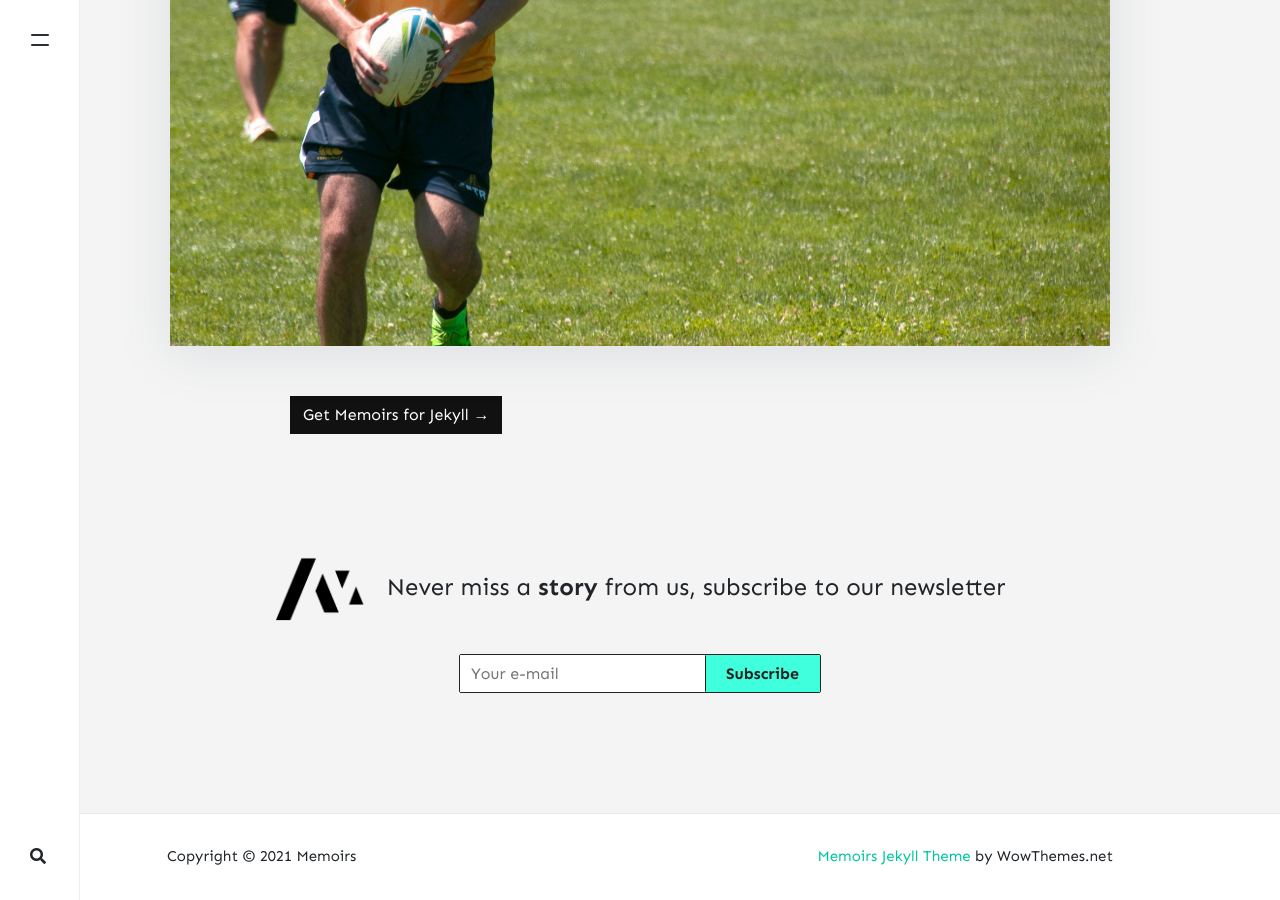
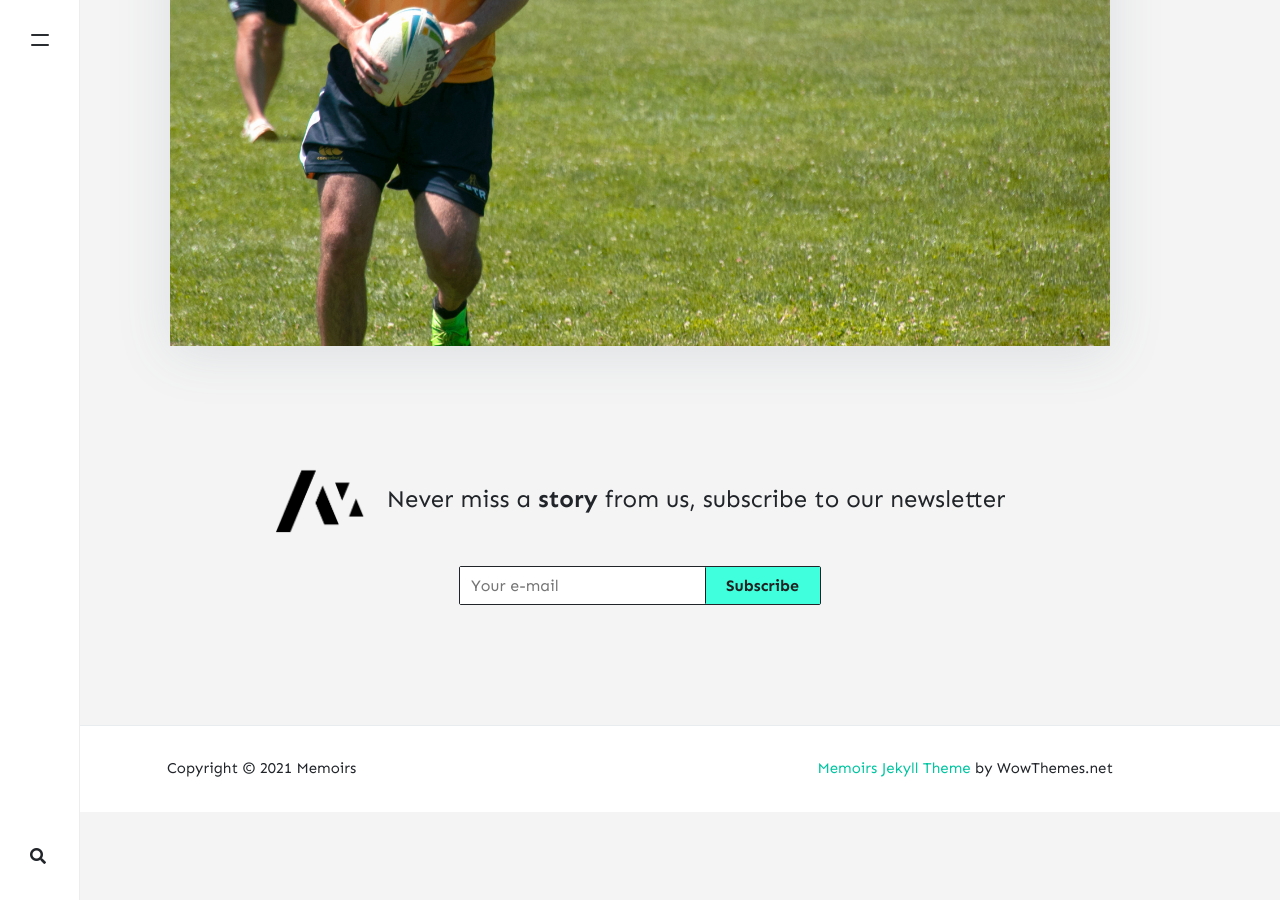
Before and after one commit to stackbit-projects/blue-triceratops-4f502, a Jekyll site: the page built from _pages/about.md, in a window 1280 px wide and 900 px high, scrolled down 833 px. Built offline with Jekyll 4.4.1, drawn with Linux system fonts in a browser that asks for light colours; nearby versions of some CDN libraries; comment, search, counter and statistics services are not loaded; after the commit the page ends 1645 px from its top, so only the background shows below that.

Commit message:
about.md: changed

```diff
--- a/_pages/about.md
+++ b/_pages/about.md
@@ -7,6 +7,3 @@ comments: false
 image: assets/images/hero_2_cropped.jpg
 imageshadow: true
 ---
-
-
-<a target="_blank" href="https://bootstrapstarter.com/jekyll-theme-memoirs/" class="btn btn-dark"> Get Memoirs for Jekyll &rarr;</a>
```
